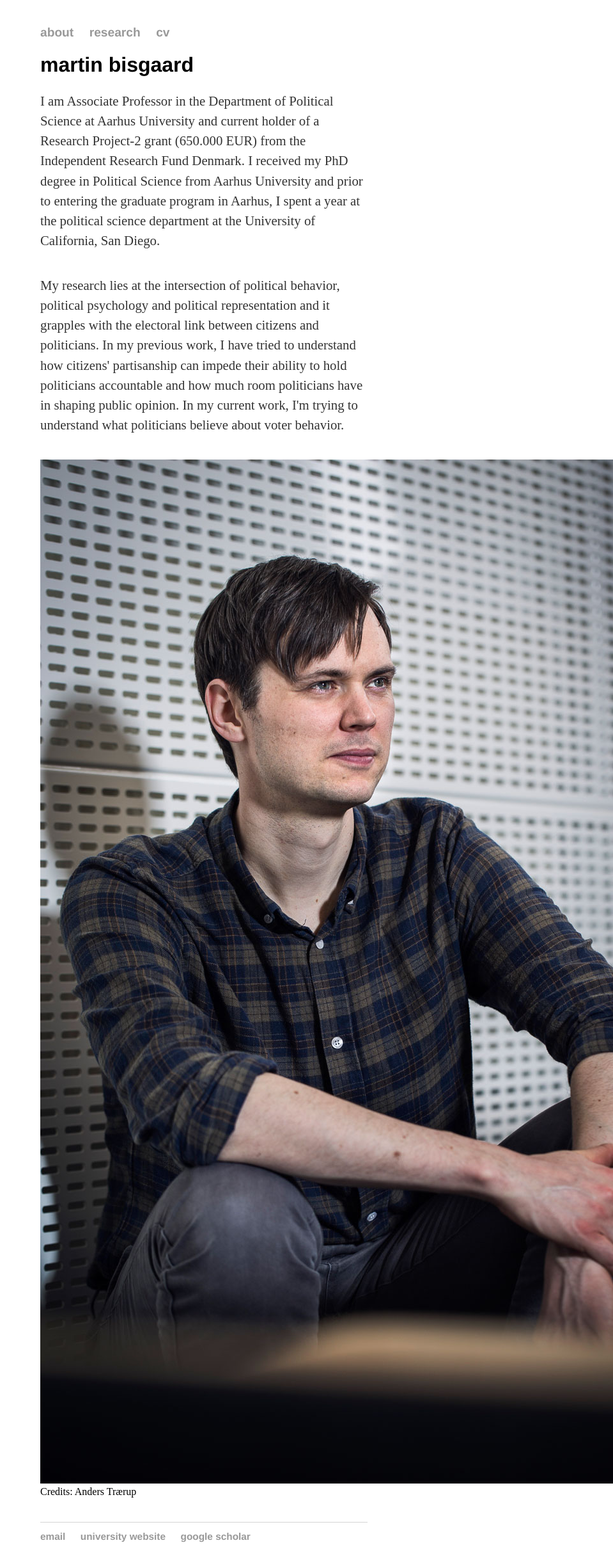
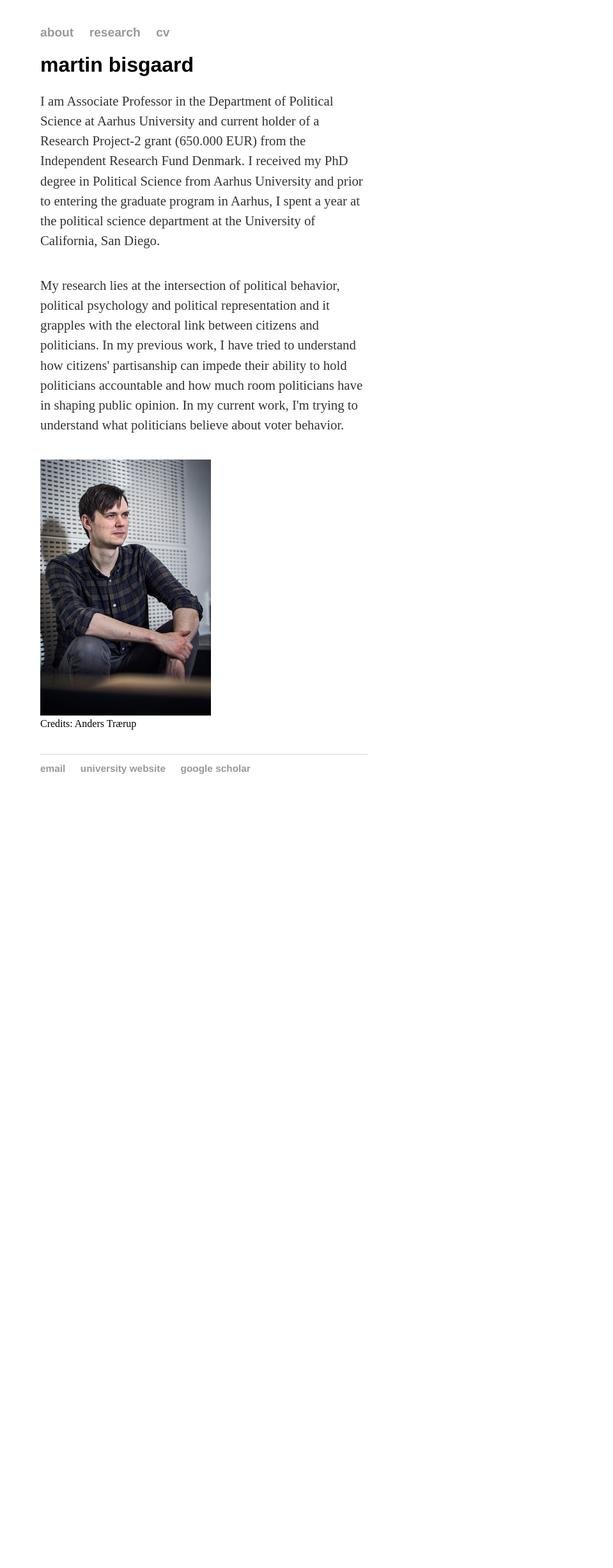
Before and after one commit to mbisgaard/mbisgaard.github.io, a Jekyll site: the page built from index.html, in a window 1280 px wide. Shown: the whole page at 64% size, without its empty margins (321-1280 px from the left). Built offline with Jekyll 4.4.1, drawn with Linux system fonts in a browser that asks for light colours; after the commit the page ends 1250 px from its top, so only the background shows below that.

Commit message:
Update index.html

```diff
--- a/index.html
+++ b/index.html
@@ -9,7 +9,7 @@ title: Martin Bisgaard
 		<p>&nbsp;</p>
 	<p2>My research lies at the intersection of political behavior, political psychology and political representation and it grapples with the electoral link between citizens and politicians. In my previous work, I have tried to understand how citizens' partisanship can impede their ability to hold politicians accountable and how much room politicians have in shaping public opinion. In my current work, I'm trying to understand what politicians believe about voter behavior.</p2>
 		<p>&nbsp;</p>
-	<img src="images/mbhomepage.jpg" />
+	<img src="images/mbhomepage25.jpg" />
 	<br>
 	<p3>Credits: Anders Trærup</p3>
 
```
